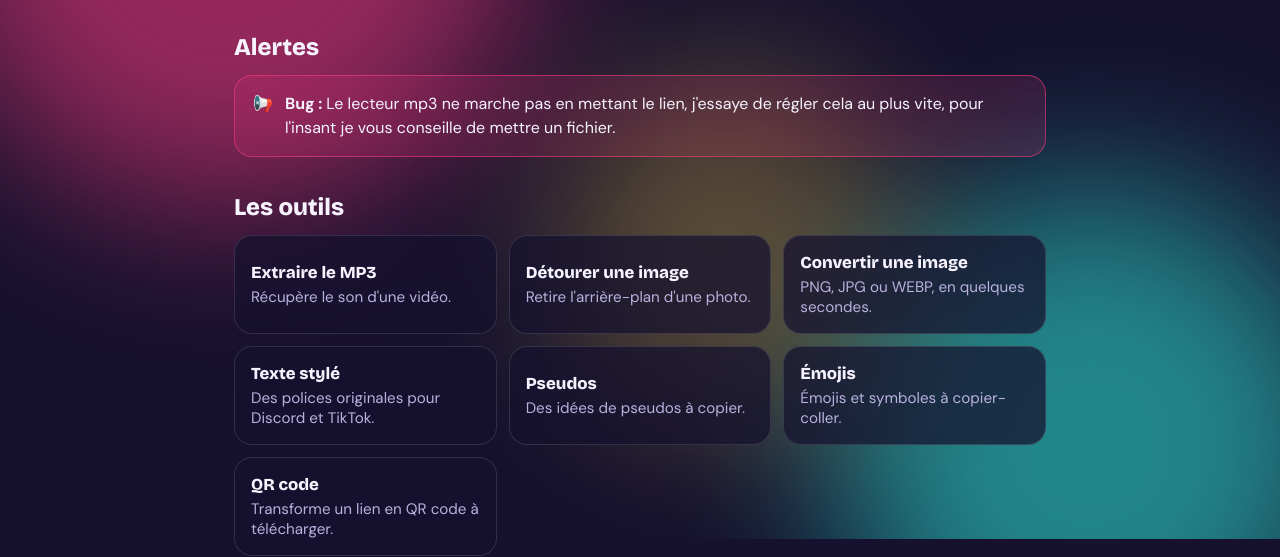
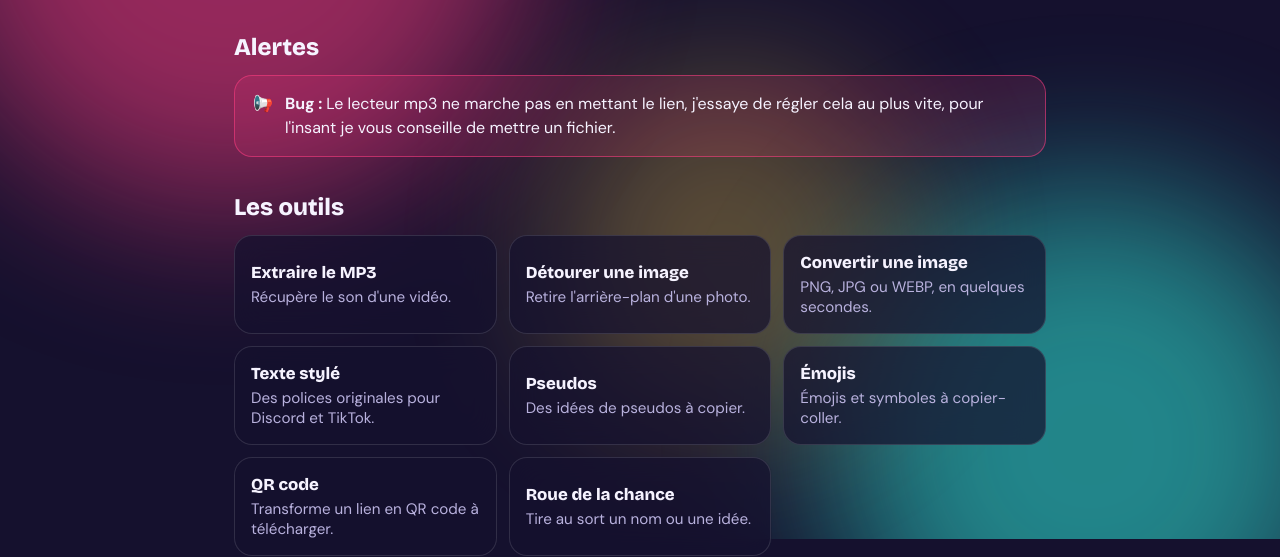
Before and after one commit to hopecorefrance18-commits/clippo, a website: page public/index.html in a window 1280 px wide. Shown: the part 261-818 px from the top of the page. Drawn offline with nearby package versions, Linux system fonts and the light colour scheme.

Commit message:
Update index.html

```diff
--- a/public/index.html
+++ b/public/index.html
@@ -54,6 +54,7 @@
           <button class="tool-card" data-go="pseudo"><strong>Pseudos</strong><span>Des idées de pseudos à copier.</span></button>
           <button class="tool-card" data-go="emoji"><strong>Émojis</strong><span>Émojis et symboles à copier-coller.</span></button>
                     <button class="tool-card" data-go="qr"><strong>QR code</strong><span>Transforme un lien en QR code à télécharger.</span></button>
+                    <button class="tool-card" data-go="wheel"><strong>Roue de la chance</strong><span>Tire au sort un nom ou une idée.</span></button>
         </div>
       </div>
 
```
